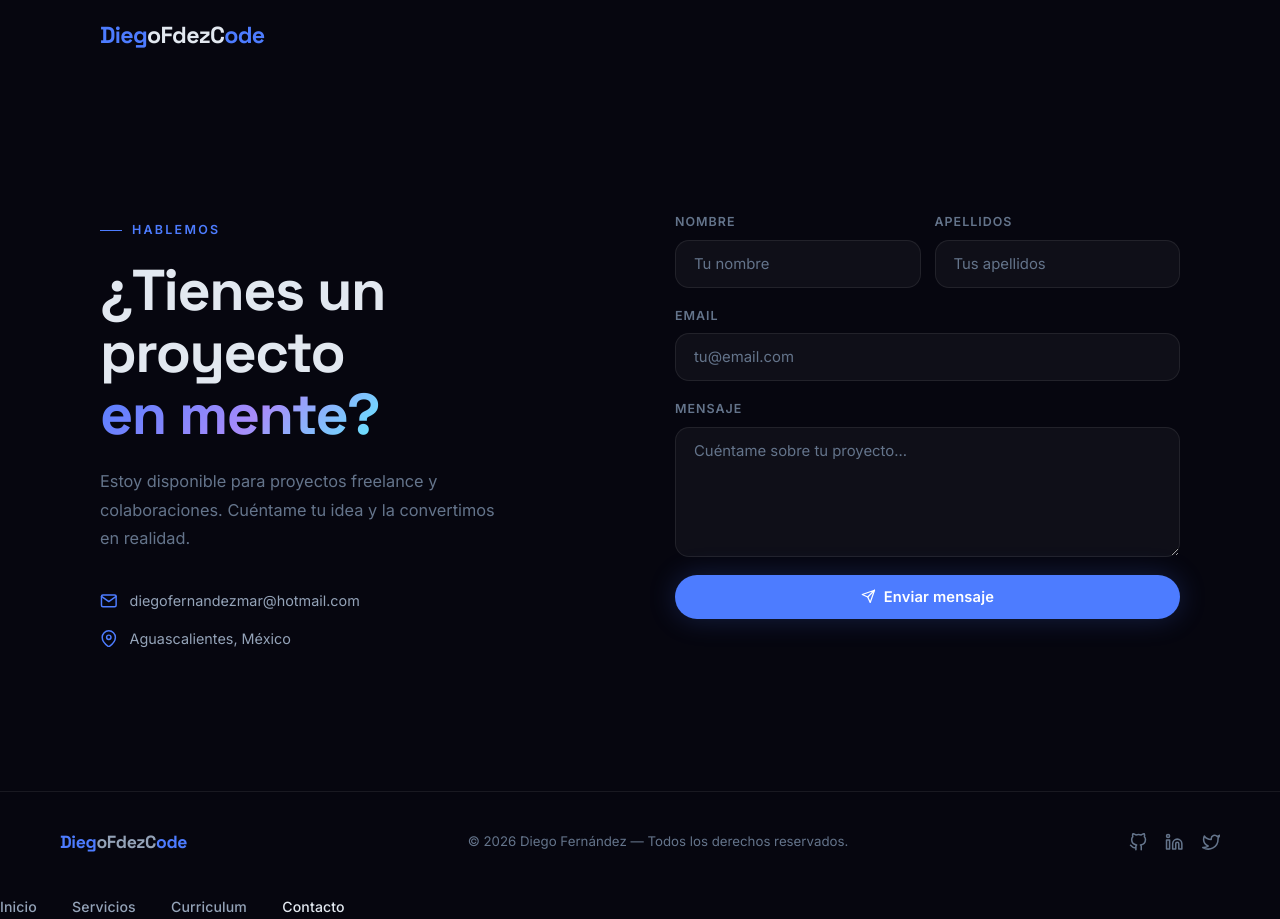
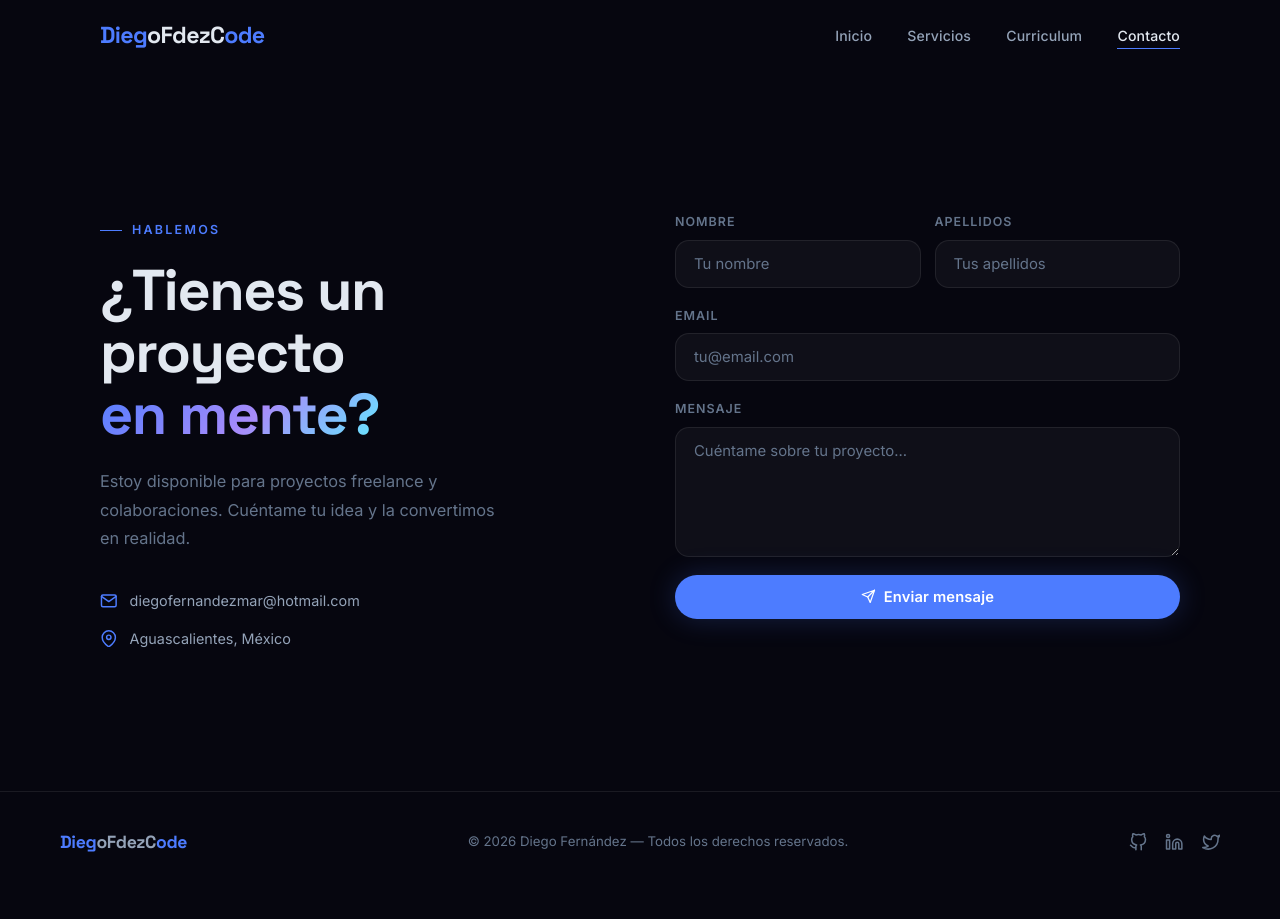
Before and after one commit to diegodev010101001/mi-portafolio, a React (Create React App) app: page /contacto in a window 1280 px wide. After the commit the page ends 893 px from the top, so only its background shows below. Built offline with nearby package versions, Linux system fonts and the light colour scheme.

Commit message:
Deploy final, bug del scroll arreglado

```diff
--- a/src/components/layout/HeaderNav.js
+++ b/src/components/layout/HeaderNav.js
@@ -54,6 +54,21 @@ const HeaderNav = () => {
             <span className="logo-acc">Dieg</span>oFdezC<span className="logo-acc">ode</span>
           </Link>
 
+          <nav className="nav-desktop">
+            <ul className="nav-list">
+              {NAV_LINKS.map(({ to, label }) => (
+                <li key={to}>
+                  <NavLink
+                    to={to}
+                    className={({ isActive }) => isActive ? 'active' : ''}
+                  >
+                    {label}
+                  </NavLink>
+                </li>
+              ))}
+            </ul>
+          </nav>
+
           <button
             className={`hamburger${menuOpen ? ' open' : ''}`}
             onClick={toggleMenu}
--- a/src/index.css
+++ b/src/index.css
@@ -41,7 +41,7 @@
    RESET
    ============================================================ */
 *, *::before, *::after { box-sizing: border-box; margin: 0; padding: 0; }
-html { scroll-behavior: smooth; overflow-x: hidden; }
+html { scroll-behavior: smooth; overflow-x: hidden; overflow-y: auto; }
 body {
   font-family: var(--font-body);
   background: var(--color-bg);
@@ -49,6 +49,7 @@ body {
   line-height: 1.65;
   -webkit-font-smoothing: antialiased;
   overflow-x: hidden;
+  overflow-y: visible;
 }
 img { max-width: 100%; display: block; }
 a { text-decoration: none; }
@@ -192,6 +193,11 @@ button { font-family: inherit; }
 }
 .logo-acc { color: var(--color-acc); }
 
+/* Portal nav: hidden on desktop, shown as overlay on mobile */
+.nav { display: none; }
+
+.nav-desktop { display: flex; }
+
 .nav-list {
   display: flex;
   align-items: center;
@@ -253,13 +259,14 @@ button { font-family: inherit; }
 
 @media (max-width: 768px) {
   .hamburger { display: flex; }
+  .nav-desktop { display: none; }
   .nav {
+    display: flex;
     position: fixed;
     inset: 0;
     background: rgba(6,6,15,0.97);
     backdrop-filter: blur(24px);
     -webkit-backdrop-filter: blur(24px);
-    display: flex;
     align-items: center;
     justify-content: center;
     opacity: 0;
```
